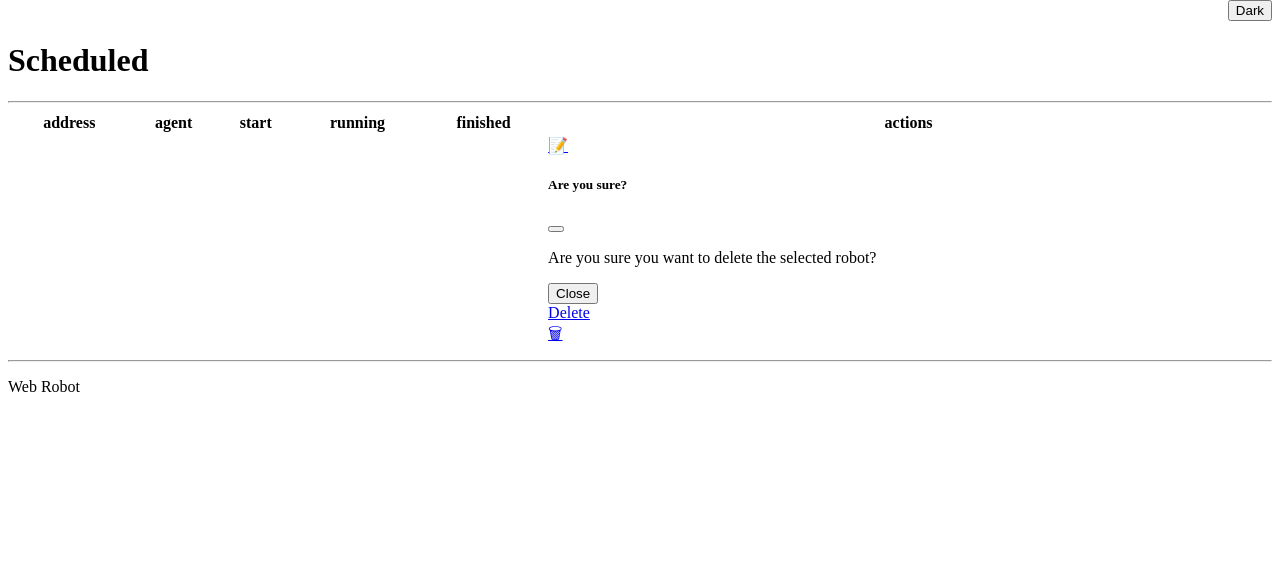
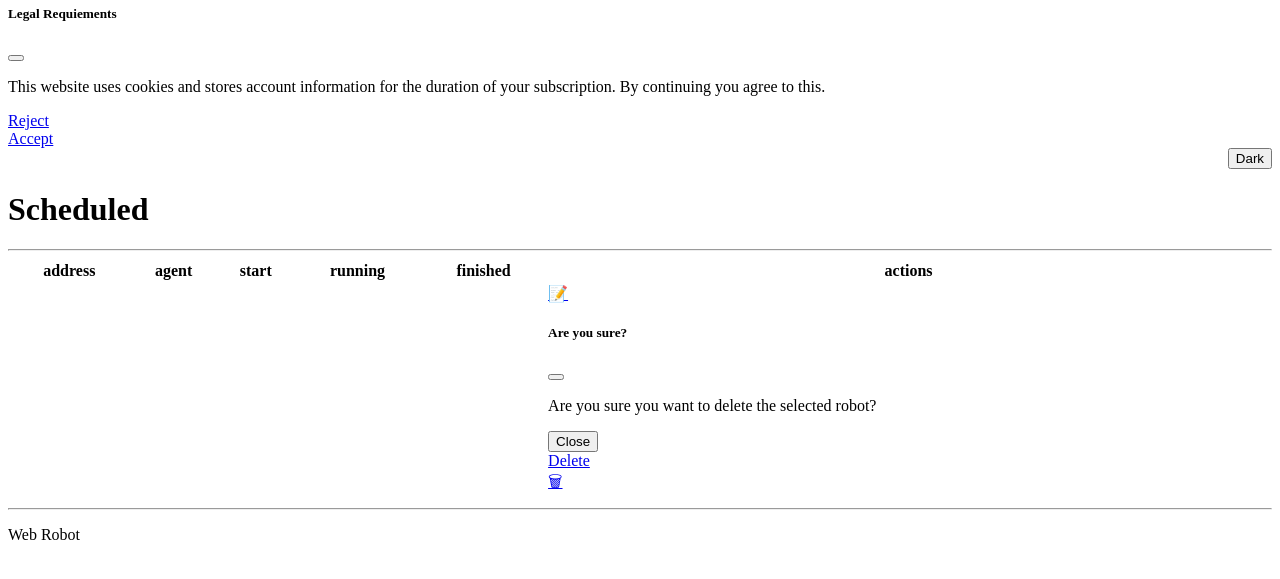
Before and after one commit to haxworx/webrobot, a Symfony app: template templates/index/index.html.twig in a window 1280 px wide. Shown: the part 149-728 px from the top of the page. Run offline with Twig, Linux system fonts and the light colour scheme; the template is opened without the code that fills it: most values are stand-ins (such as "Sample title", 1, 10 or a date in 2020); some libraries are stand-ins or nearby versions.

Commit message:
legal: add popup to emulate some GDPR legality.
This behaviiour seems prevalent across the Internet and WWW.

Create a popup with acceptance or reject button. Store key in
session storage. Include our code in the base template.

```diff
--- a/templates/base.html.twig
+++ b/templates/base.html.twig
@@ -79,6 +79,8 @@
             </nav>
         </header>
 
+        {{ include('modal/modal_legal.twig') }}
+
         <div {{ stimulus_controller('global-theme') }}>
             <div class="container mt-5" align="right">
                 <button type="button" data-global-theme-target="themeToggle" class="btn btn-primary" data-toggle="button" aria-pressed="false" autocomplete="off">
--- /dev/null
+++ b/templates/modal/modal_legal.twig
@@ -0,0 +1,20 @@
+  <div {{ stimulus_controller('legal-requirements', {
+  }) }}>
+    <div class="modal" tabindex="-1" data-legal-requirements-target="modal">
+      <div class="modal-dialog">
+        <div class="modal-content">
+          <div class="modal-header">
+            <h5 class="modal-title">Legal Requiements</h5>
+            <button type="button" class="btn-close" data-bs-dismiss="modal" aria-label="Close"></button>
+          </div>
+          <div class="modal-body">
+            <p>This website uses cookies and stores account information for the duration of your subscription. By continuing you agree to this.</p>
+          </div>
+          <div class="modal-footer">
+                <a href="#" {{ stimulus_action('legal-requirements', 'reject') }}><div class="btn btn-secondary">Reject</div></a>
+                <a href="#" {{ stimulus_action('legal-requirements', 'accept') }}><div class="btn btn-primary">Accept</div></a>
+          </div>
+        </div>
+      </div>
+    </div>
+</div>
```
Also changed, not shown: assets/controllers/legal-requirements_controller.js (added, +23 -0 lines).
